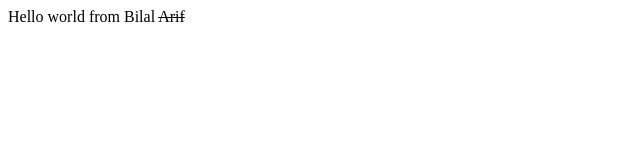
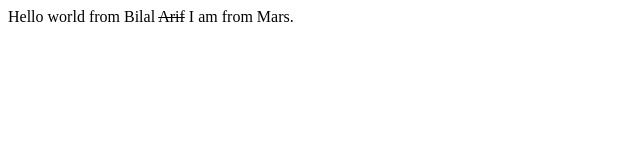
Before and after one commit to BilalArif-34/bootcamp2020, a plain HTML site: page index.html in a window 1280 px wide. Shown: the whole page, without its empty margins (0-640 px from the left). Drawn offline with Linux system fonts and the light colour scheme.

Commit message:
updated index.html
deployed directly on server with Continuous Integration and Deployment serve CI/CD

```diff
--- a/index.html
+++ b/index.html
@@ -7,7 +7,7 @@
 </head>
 <body>
 
-<div>Hello world from Bilal <s>Arif</s> </div>
+<div>Hello world from Bilal <s>Arif</s> I am from Mars. </div>
 
 </body>
 </html>
```
